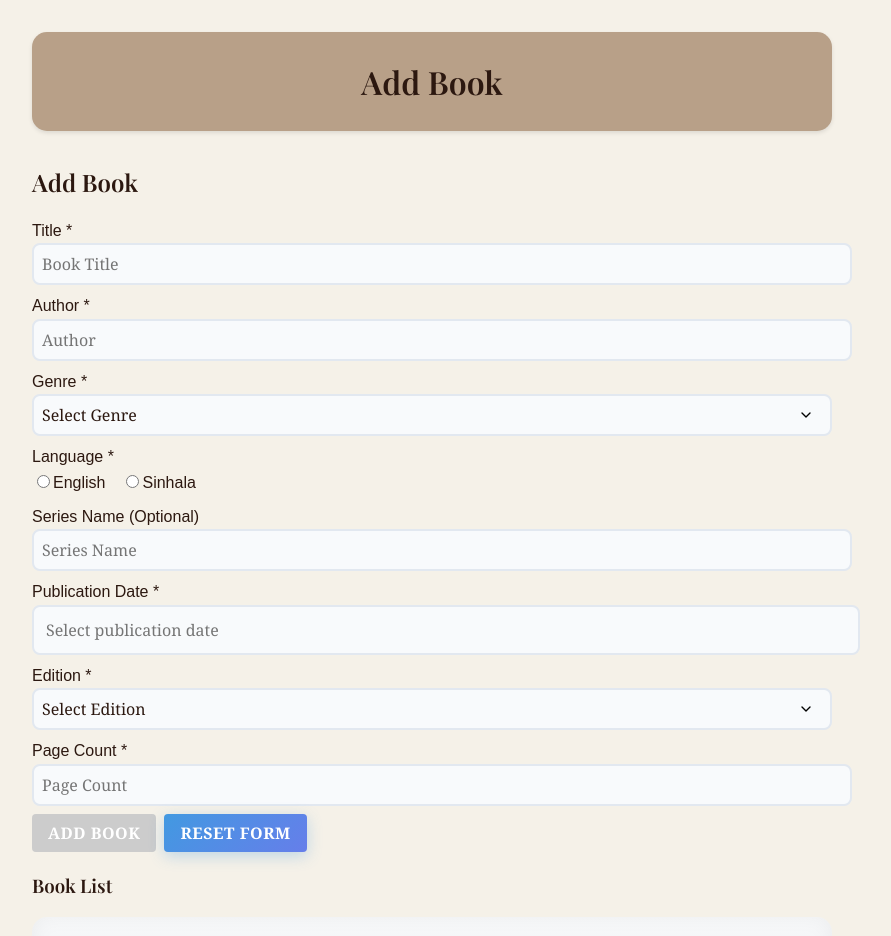
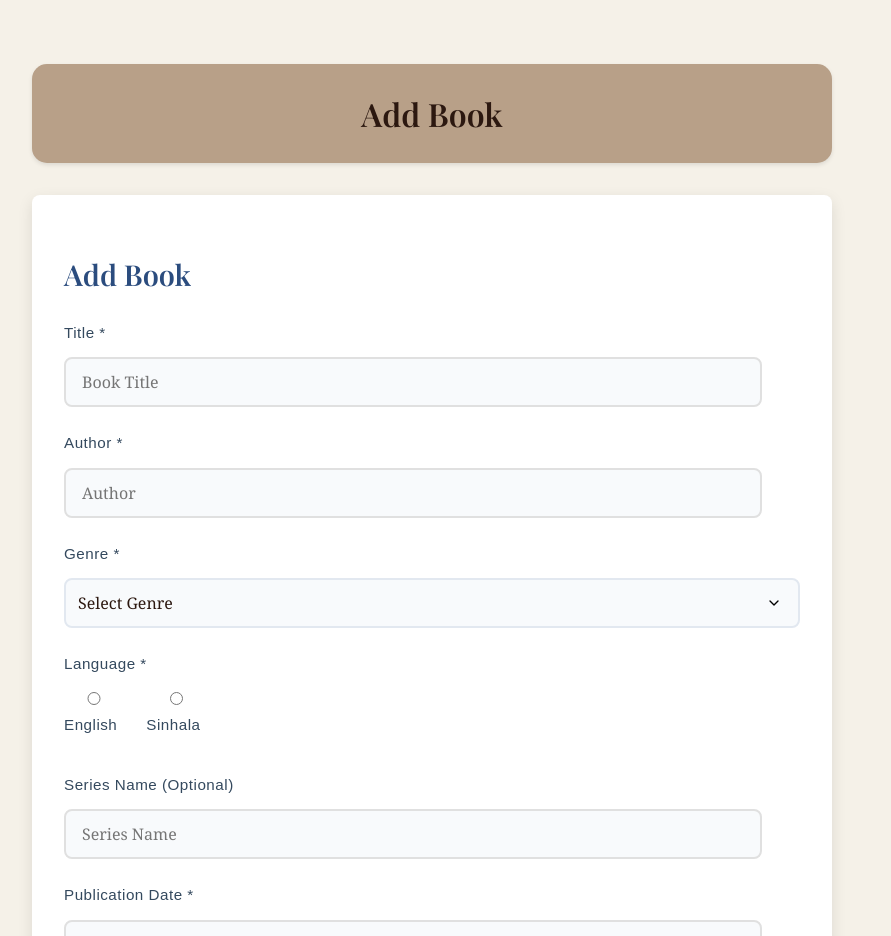
Before and after one commit to PabasaraJay/book-reading-tracker, a React (Create React App) app: page /add-book in a window 1280 px wide. Shown: the top 936 px of the page, without its empty margins (208-1099 px from the left). Built offline with nearby package versions, Linux system fonts and the light colour scheme; sample sign-in values are in the browser's storage.

Commit message:
Implement authentication and private routing in App component; enhance AddBook and QuoteCollection components with improved form validation, UI updates, and user interaction tracking.

```diff
--- a/src/App.js
+++ b/src/App.js
@@ -1,22 +1,64 @@
 import React from 'react';
-import { BrowserRouter as Router, Routes, Route } from 'react-router-dom';
+import { BrowserRouter as Router, Routes, Route, Navigate } from 'react-router-dom';
 import HomePage from './components/HomePage';
 import AddBook from './components/AddBook';
 import ReadingProgress from './components/ReadingProgress';
 import QuoteCollection from './components/QuoteCollection';
 import BookReviews from './components/BookReviews';
+import Login from './components/Login';
 import './App.css';
+
+const PrivateRoute = ({ children }) => {
+  const isAuthenticated = localStorage.getItem('isAuthenticated') === 'true';
+  return isAuthenticated ? children : <Navigate to="/login" />;
+};
 
 function App() {
   return (
     <Router>
       <div className="App">
         <Routes>
-          <Route path="/" element={<HomePage />} />
-          <Route path="/add-book" element={<AddBook />} />
-          <Route path="/reading-progress" element={<ReadingProgress />} />
-          <Route path="/quote-collection" element={<QuoteCollection />} />
-          <Route path="/book-reviews" element={<BookReviews />} />
+          <Route path="/login" element={<Login />} />
+          <Route
+            path="/"
+            element={
+              <PrivateRoute>
+                <HomePage />
+              </PrivateRoute>
+            }
+          />
+          <Route
+            path="/add-book"
+            element={
+              <PrivateRoute>
+                <AddBook />
+              </PrivateRoute>
+            }
+          />
+          <Route
+            path="/reading-progress"
+            element={
+              <PrivateRoute>
+                <ReadingProgress />
+              </PrivateRoute>
+            }
+          />
+          <Route
+            path="/quote-collection"
+            element={
+              <PrivateRoute>
+                <QuoteCollection />
+              </PrivateRoute>
+            }
+          />
+          <Route
+            path="/book-reviews"
+            element={
+              <PrivateRoute>
+                <BookReviews />
+              </PrivateRoute>
+            }
+          />
         </Routes>
       </div>
     </Router>
--- a/src/components/AddBook.css
+++ b/src/components/AddBook.css
@@ -2,16 +2,52 @@
   max-width: 800px;
   margin: 0 auto;
   font-family: Arial, sans-serif;
+  padding: 2rem;
+}
+
+.form-card {
+  background: white;
+  border-radius: 8px;
+  box-shadow: 0 5px 15px rgba(0, 0, 0, 0.1);
+  padding: 2rem;
+  margin-bottom: 2rem;
+}
+
+.form-card h2 {
+  color: #2b4c7e;
+  margin-bottom: 1.5rem;
+  font-size: 1.8rem;
+  font-weight: 600;
 }
 
 .form-group {
-  margin-bottom: 1rem;
+  margin-bottom: 1.5rem;
 }
 
 .form-group label {
   display: block;
   margin-bottom: 0.5rem;
-  font-weight: bold;
+  font-weight: 600;
+  color: #495057;
+}
+
+.language-options {
+  display: flex;
+  gap: 1rem;
+  align-items: center;
+}
+
+.language-options label {
+  display: flex;
+  align-items: center;
+  gap: 0.5rem;
+  margin: 0;
+  cursor: pointer;
+}
+
+.language-options input[type="radio"] {
+  margin: 0;
+  cursor: pointer;
 }
 
 input[type="text"],
@@ -19,10 +55,20 @@ input[type="number"],
 select,
 textarea {
   width: 100%;
-  padding: 0.5rem;
-  border: 1px solid #ccc;
-  border-radius: 4px;
+  padding: 0.75rem;
+  border: 1px solid #dee2e6;
+  border-radius: 6px;
   font-size: 1rem;
+  transition: border-color 0.2s ease;
+}
+
+input[type="text"]:focus,
+input[type="number"]:focus,
+select:focus,
+textarea:focus {
+  border-color: #4a90e2;
+  outline: none;
+  box-shadow: 0 0 0 3px rgba(74, 144, 226, 0.1);
 }
 
 .error {
@@ -115,6 +161,7 @@ textarea {
   background: linear-gradient(to bottom, #f8f9fa, #e9ecef);
   border-radius: 15px;
   box-shadow: inset 0 0 20px rgba(0, 0, 0, 0.05);
+  margin-top: 2rem;
 }
 
 .book-card {
--- a/src/components/AddBook.js
+++ b/src/components/AddBook.js
@@ -138,7 +138,7 @@ const AddBook = () => {
       genre: bookToEdit.genre,
       language: bookToEdit.language,
       seriesName: bookToEdit.seriesName,
-      publicationDate: new Date(bookToEdit.publicationDate),
+      publicationDate: bookToEdit.publicationDate instanceof Date ? bookToEdit.publicationDate : new Date(bookToEdit.publicationDate),
       edition: bookToEdit.edition,
       pages: bookToEdit.pages
     });
@@ -185,9 +185,10 @@ const AddBook = () => {
   return (
     <div className="add-book-ui">
       <Banner title="Add Book" />
+      <div className="form-card">
         <h2>{editingBook ? 'Edit Book' : 'Add Book'}</h2>
 
-      <div style={{ marginBottom: '0.5rem' }}>
+        <div className="form-group">
           <label>Title *</label>
           <input
             type="text"
@@ -195,11 +196,10 @@ const AddBook = () => {
             placeholder="Book Title"
             value={book.title}
             onChange={handleChange}
-          style={{ width: '100%', padding: '0.5rem' }}
           />
         </div>
 
-      <div style={{ marginBottom: '0.5rem' }}>
+        <div className="form-group">
           <label>Author *</label>
           <input
             type="text"
@@ -207,17 +207,15 @@ const AddBook = () => {
             placeholder="Author"
             value={book.author}
             onChange={handleChange}
-          style={{ width: '100%', padding: '0.5rem' }}
           />
         </div>
 
-      <div style={{ marginBottom: '0.5rem' }}>
+        <div className="form-group">
           <label>Genre *</label>
           <select
             name="genre"
             value={book.genre}
             onChange={handleChange}
-          style={{ width: '100%', padding: '0.5rem' }}
           >
             <option value="">Select Genre</option>
             {genres.map(genre => (
@@ -226,9 +224,9 @@ const AddBook = () => {
           </select>
         </div>
 
-      <div style={{ marginBottom: '0.5rem' }}>
+        <div className="form-group">
           <label>Language *</label>
-        <div>
+          <div className="language-options">
             <label>
               <input
                 type="radio"
@@ -239,7 +237,7 @@ const AddBook = () => {
               />
               English
             </label>
-          <label style={{ marginLeft: '1rem' }}>
+            <label>
               <input
                 type="radio"
                 name="language"
@@ -252,7 +250,7 @@ const AddBook = () => {
           </div>
         </div>
 
-      <div style={{ marginBottom: '0.5rem' }}>
+        <div className="form-group">
           <label>Series Name (Optional)</label>
           <input
             type="text"
@@ -260,11 +258,10 @@ const AddBook = () => {
             placeholder="Series Name"
             value={book.seriesName}
             onChange={handleChange}
-          style={{ width: '100%', padding: '0.5rem' }}
           />
         </div>
 
-      <div style={{ marginBottom: '0.5rem' }}>
+        <div className="form-group">
           <label>Publication Date *</label>
           <DatePicker
             selected={book.publicationDate}
@@ -273,17 +270,15 @@ const AddBook = () => {
             dateFormat="yyyy-MM-dd"
             placeholderText="Select publication date"
             className="date-picker"
-          style={{ width: '100%', padding: '0.5rem' }}
           />
         </div>
 
-      <div style={{ marginBottom: '0.5rem' }}>
+        <div className="form-group">
           <label>Edition *</label>
           <select
             name="edition"
             value={book.edition}
             onChange={handleChange}
-          style={{ width: '100%', padding: '0.5rem' }}
           >
             <option value="">Select Edition</option>
             {editions.map(edition => (
@@ -292,7 +287,7 @@ const AddBook = () => {
           </select>
         </div>
 
-      <div style={{ marginBottom: '0.5rem' }}>
+        <div className="form-group">
           <label>Page Count *</label>
           <input
             type="number"
@@ -300,22 +295,23 @@ const AddBook = () => {
             placeholder="Page Count"
             value={book.pages}
             onChange={handleChange}
-          style={{ width: '100%', padding: '0.5rem' }}
           />
         </div>
 
-      <div style={{ marginBottom: '1rem' }}>
+        <div className="form-group">
           <button
             onClick={handleAddBook}
             disabled={!isFormValid()}
             style={{
-            padding: '0.5rem 1rem',
-            marginRight: '0.5rem',
+              padding: '0.75rem 1.5rem',
+              marginRight: '1rem',
               backgroundColor: isFormValid() ? '#4CAF50' : '#cccccc',
               color: 'white',
               border: 'none',
-            borderRadius: '4px',
-            cursor: isFormValid() ? 'pointer' : 'not-allowed'
+              borderRadius: '6px',
+              cursor: isFormValid() ? 'pointer' : 'not-allowed',
+              fontWeight: '600',
+              fontSize: '1rem'
             }}
           >
             {editingBook ? 'Update Book' : 'Add Book'}
@@ -323,20 +319,23 @@ const AddBook = () => {
           <button
             onClick={resetForm}
             style={{
-            padding: '0.5rem 1rem',
+              padding: '0.75rem 1.5rem',
               backgroundColor: '#f44336',
               color: 'white',
               border: 'none',
-            borderRadius: '4px',
-            cursor: 'pointer'
+              borderRadius: '6px',
+              cursor: 'pointer',
+              fontWeight: '600',
+              fontSize: '1rem'
             }}
           >
             Reset Form
           </button>
         </div>
 
-      {error && <p style={{ color: 'red' }}>{error}</p>}
-      {success && <p style={{ color: 'green' }}>{success}</p>}
+        {error && <p style={{ color: 'red', marginTop: '1rem' }}>{error}</p>}
+        {success && <p style={{ color: 'green', marginTop: '1rem' }}>{success}</p>}
+      </div>
 
       <h3>Book List</h3>
       <div className="book-shelf">
--- /dev/null
+++ b/src/components/Login.css
@@ -0,0 +1,94 @@
+.login-container {
+  display: flex;
+  justify-content: center;
+  align-items: center;
+  min-height: 100vh;
+  background: linear-gradient(rgba(0, 0, 0, 0.5), rgba(0, 0, 0, 0.5)), url('/public/images/back2.jpg');
+  background-size: cover;
+  background-position: center;
+  background-repeat: no-repeat;
+}
+
+.login-box {
+  background-color: rgba(255, 255, 255, 0.95);
+  padding: 2.5rem;
+  border-radius: 12px;
+  box-shadow: 0 8px 32px rgba(0, 0, 0, 0.1);
+  width: 100%;
+  max-width: 420px;
+  backdrop-filter: blur(10px);
+}
+
+.login-logo {
+  width: 120px;
+  height: 120px;
+  margin: 0 auto 1.5rem;
+  display: block;
+  border-radius: 50%;
+  object-fit: cover;
+  box-shadow: 0 4px 8px rgba(0, 0, 0, 0.1);
+}
+
+.login-box h2 {
+  text-align: center;
+  margin-bottom: 2rem;
+  color: #2c3e50;
+  font-size: 1.8rem;
+  font-weight: 600;
+}
+
+.form-group {
+  margin-bottom: 1.5rem;
+}
+
+.form-group label {
+  display: block;
+  margin-bottom: 0.75rem;
+  color: #34495e;
+  font-weight: 500;
+}
+
+.form-group input {
+  width: 90%;
+  padding: 0.75rem 1rem;
+  border: 2px solid #e0e0e0;
+  border-radius: 8px;
+  font-size: 1rem;
+  transition: border-color 0.3s ease;
+}
+
+.form-group input:focus {
+  outline: none;
+  border-color: #3498db;
+  box-shadow: 0 0 0 3px rgba(52, 152, 219, 0.1);
+}
+
+button {
+  width: 100%;
+  padding: 1rem;
+  background-color: #3498db;
+  color: white;
+  border: none;
+  border-radius: 8px;
+  font-size: 1.1rem;
+  font-weight: 600;
+  cursor: pointer;
+  transition: all 0.3s ease;
+  margin-top: 1rem;
+}
+
+button:hover {
+  background-color: #2980b9;
+  transform: translateY(-2px);
+  box-shadow: 0 4px 12px rgba(52, 152, 219, 0.2);
+}
+
+.error-message {
+  color: #e74c3c;
+  margin-bottom: 1.5rem;
+  text-align: center;
+  padding: 0.75rem;
+  background-color: rgba(231, 76, 60, 0.1);
+  border-radius: 6px;
+  font-weight: 500;
+}
--- /dev/null
+++ b/src/components/Login.js
@@ -0,0 +1,58 @@
+import React, { useState } from 'react';
+import { useNavigate } from 'react-router-dom';
+import './Login.css';
+import logo from '../logo.jpg';
+
+function Login() {
+  const [username, setUsername] = useState('');
+  const [password, setPassword] = useState('');
+  const [error, setError] = useState('');
+  const navigate = useNavigate();
+
+  const handleSubmit = (e) => {
+    e.preventDefault();
+    if (username === 'admin' && password === '1234') {
+      localStorage.setItem('isAuthenticated', 'true');
+      navigate('/');
+    } else {
+      setError('Invalid username or password');
+    }
+  };
+
+  return (
+    <div className="login-container">
+      <div className="login-box">
+        <img src={logo} alt="Book Tracker Logo" className="login-logo" />
+        <h2>Welcome Back</h2>
+        <form onSubmit={handleSubmit}>
+          <div className="form-group">
+            <label htmlFor="username">Username:</label>
+            <input
+              type="text"
+              id="username"
+              value={username}
+              onChange={(e) => setUsername(e.target.value)}
+              required
+              placeholder="Enter your username"
+            />
+          </div>
+          <div className="form-group">
+            <label htmlFor="password">Password:</label>
+            <input
+              type="password"
+              id="password"
+              value={password}
+              onChange={(e) => setPassword(e.target.value)}
+              required
+              placeholder="Enter your password"
+            />
+          </div>
+          {error && <div className="error-message">{error}</div>}
+          <button type="submit">Login</button>
+        </form>
+      </div>
+    </div>
+  );
+}
+
+export default Login;
```
Also changed, not shown: src/components/QuoteCollection.js (+41 -14 lines), src/logo.jpg (added). Lines whose indentation alone changed are shown as unchanged.
